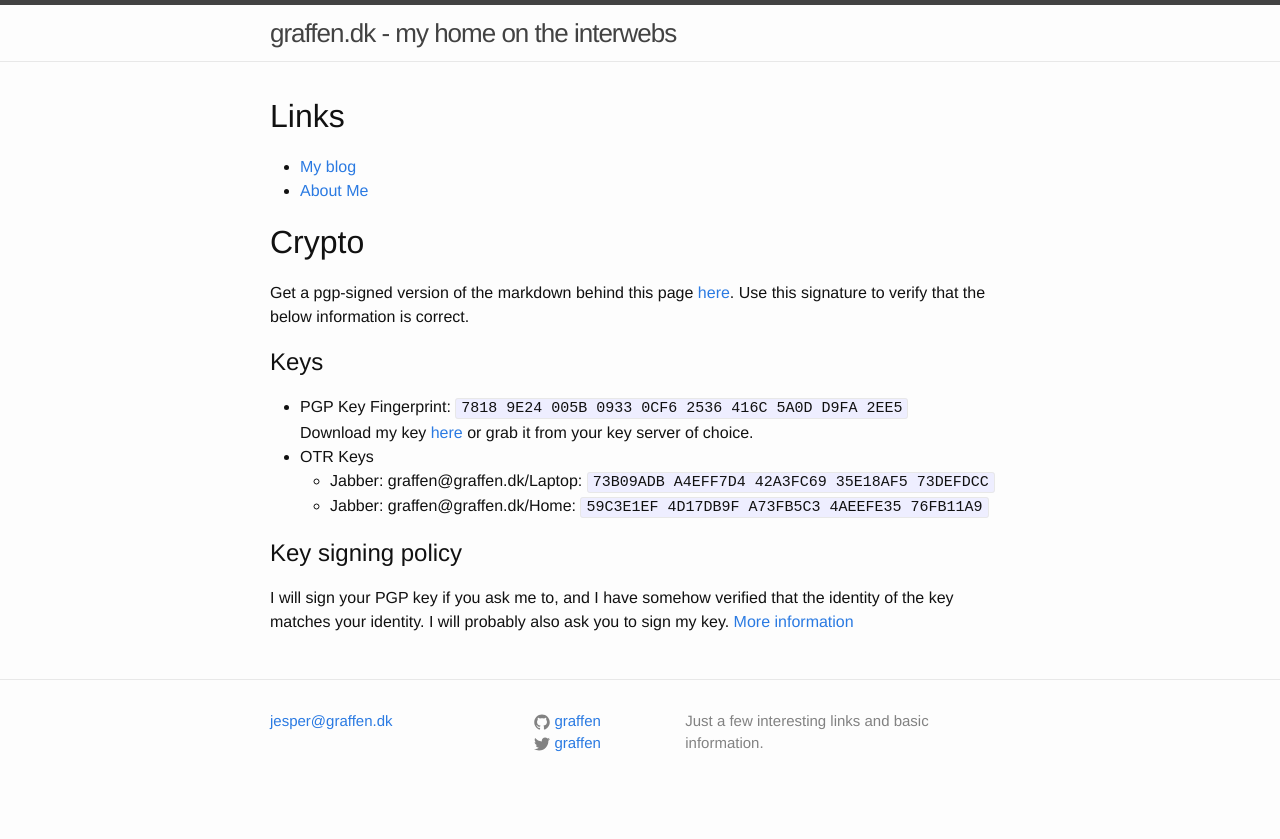
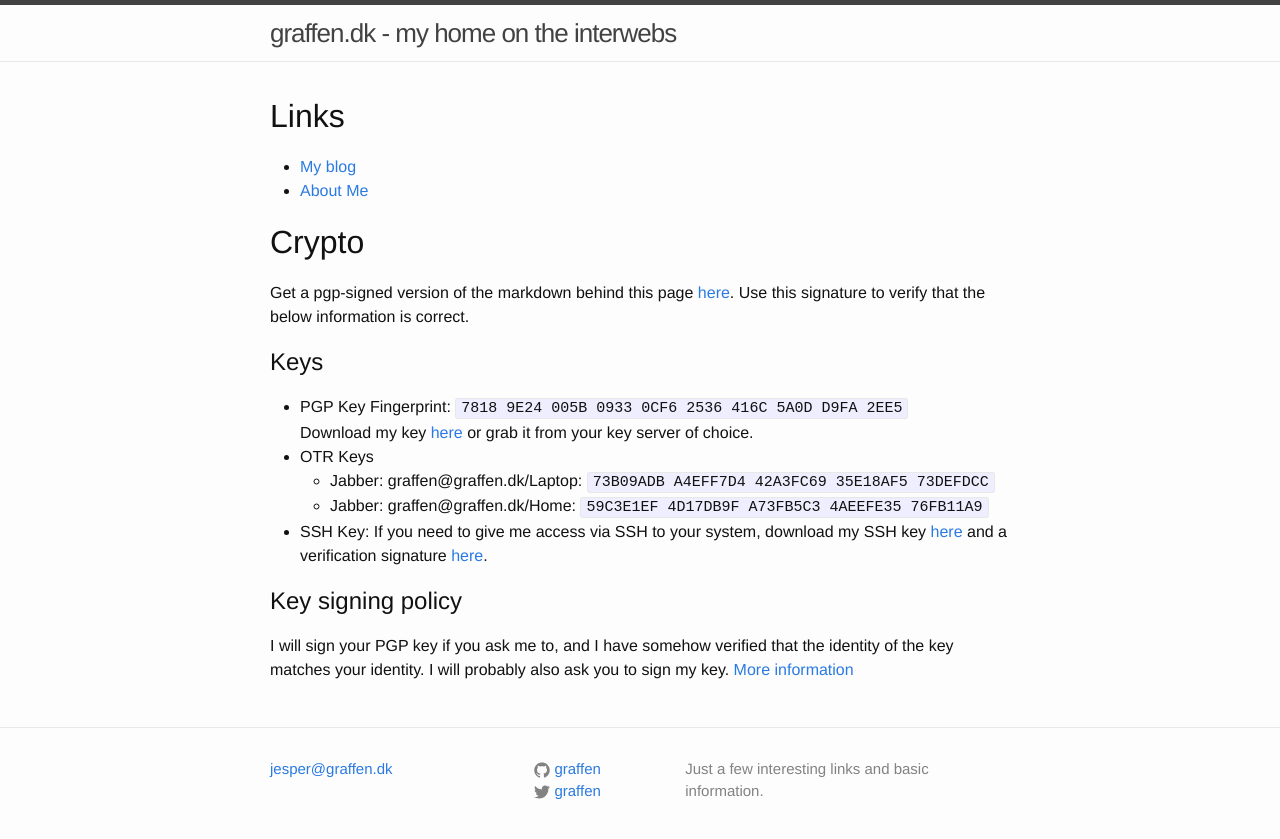
Before and after one commit to graffen/graffen.github.io, a Jekyll site: the page built from index.md, in a window 1280 px wide. Shown: the top 839 px of the page. Built offline with Jekyll 4.4.1, drawn with Linux system fonts in a browser that asks for light colours.

Commit message:
Add SSH key information

```diff
--- a/index.md
+++ b/index.md
@@ -17,6 +17,7 @@
 * OTR Keys
   * Jabber: graffen@graffen.dk/Laptop: `73B09ADB A4EFF7D4 42A3FC69 35E18AF5 73DEFDCC`
   * Jabber: graffen@graffen.dk/Home: `59C3E1EF 4D17DB9F A73FB5C3 4AEEFE35 76FB11A9`
+* SSH Key: If you need to give me access via SSH to your system, download my SSH key [here](graffen-ssh-key.txt) and a verification signature [here](graffen-ssh-key.txt.asc).
 
 ## Key signing policy
 I will sign your PGP key if you ask me to, and I have somehow verified that the identity of the key matches your
```
Also changed, not shown: graffen-ssh-key.txt (added, +1 -0 lines), 1 other file.
